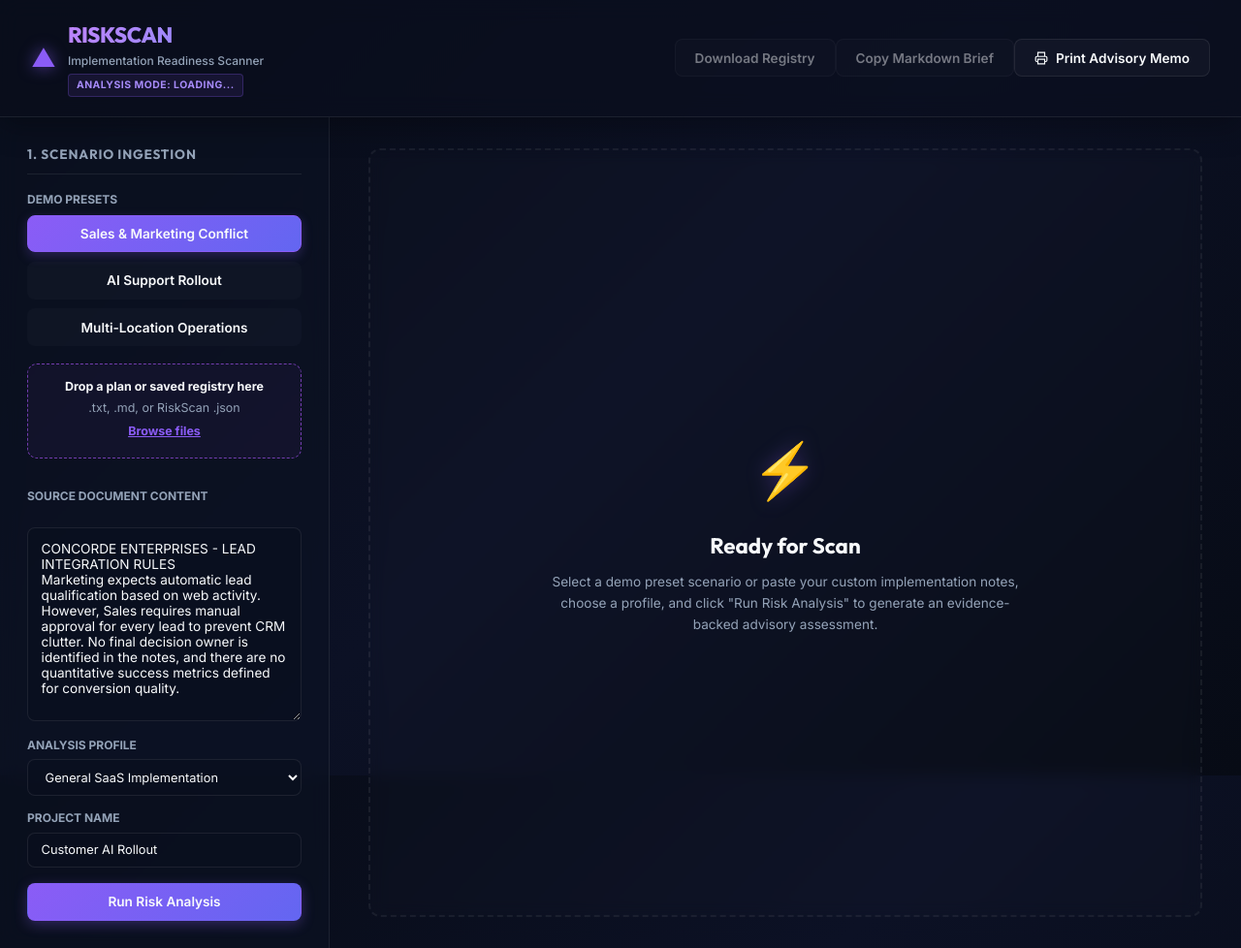
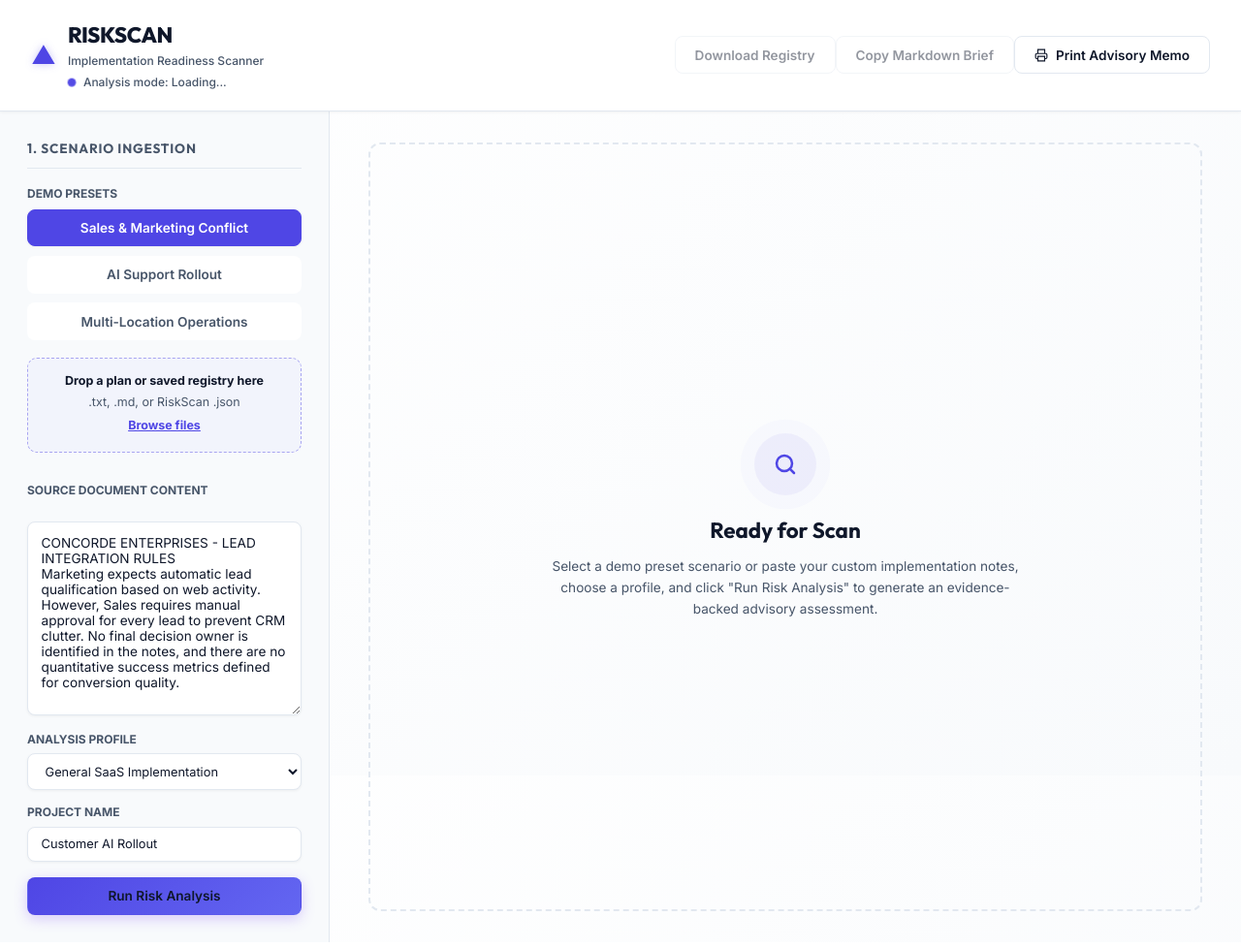
Before and after one commit to rouguemuse/implementation-risk-scanner, a website: page public/index.html in a window 1280 px wide. Shown: the whole page at 97% size. Drawn offline with Linux system fonts and the light colour scheme; no server answers.

Commit message:
style: implement Nordic Electric light theme variables, clean headers, Outlined buttons, and radar scanning pulse empty state

```diff
--- a/public/index.html
+++ b/public/index.html
@@ -19,7 +19,10 @@
         <div>
           <h1>RISKSCAN</h1>
           <p class="subtitle">Implementation Readiness Scanner</p>
-          <span id="provider-badge" class="badge badge-purple" style="display: inline-block; margin-top: 0.25rem;">Analysis mode: Loading...</span>
+          <div class="analysis-mode-indicator">
+            <span class="pulse-dot"></span>
+            <span id="provider-badge">Analysis mode: Loading...</span>
+          </div>
         </div>
       </div>
 
@@ -101,7 +104,9 @@
 
         <!-- Empty State -->
         <div id="results-empty" class="empty-state">
-          <div class="empty-icon">⚡</div>
+          <div class="empty-icon">
+            <svg width="24" height="24" viewBox="0 0 24 24" fill="none" stroke="currentColor" stroke-width="2.5" stroke-linecap="round" stroke-linejoin="round"><circle cx="11" cy="11" r="8"></circle><line x1="21" y1="21" x2="16.65" y2="16.65"></line></svg>
+          </div>
           <h3>Ready for Scan</h3>
           <p>Select a demo preset scenario or paste your custom implementation notes, choose a profile, and click "Run Risk Analysis" to generate an evidence-backed advisory assessment.</p>
         </div>
--- a/public/reviewer-workflow.css
+++ b/public/reviewer-workflow.css
@@ -11,11 +11,11 @@
 }
 
 .dropzone-area {
-  border: 1px dashed rgba(168, 85, 247, 0.65);
+  border: 1px dashed rgba(79, 70, 229, 0.45);
   border-radius: 10px;
   padding: 0.9rem;
   margin-bottom: 0.9rem;
-  background: rgba(168, 85, 247, 0.05);
+  background: rgba(79, 70, 229, 0.03);
   cursor: pointer;
   transition: border-color 160ms ease, background-color 160ms ease, transform 160ms ease;
 }
@@ -23,8 +23,8 @@
 .dropzone-area:hover,
 .dropzone-area:focus-visible,
 .dropzone-area.drag-over {
-  border-color: var(--color-lime);
-  background: rgba(163, 230, 53, 0.08);
+  border-color: var(--color-purple);
+  background: rgba(79, 70, 229, 0.08);
   transform: translateY(-1px);
   outline: none;
 }
@@ -60,9 +60,9 @@
   gap: 1rem;
   margin-bottom: 1rem;
   padding: 0.9rem 1rem;
-  border: 1px solid rgba(59, 130, 246, 0.45);
+  border: 1px solid rgba(79, 70, 229, 0.35);
   border-radius: 10px;
-  background: rgba(59, 130, 246, 0.07);
+  background: rgba(79, 70, 229, 0.04);
 }
 
 .comparison-banner[hidden] {
@@ -88,7 +88,7 @@
 .btn-clear-comp {
   width: 1.75rem;
   height: 1.75rem;
-  border: 1px solid var(--border-light);
+  border: 1px solid var(--border-color);
   border-radius: 50%;
   background: var(--bg-surface);
   color: var(--text-muted);
@@ -97,22 +97,22 @@
 }
 
 .comparison-new {
-  background: rgba(34, 197, 94, 0.14);
+  background: rgba(34, 197, 94, 0.11);
   color: #16a34a;
-  border: 1px solid rgba(34, 197, 94, 0.35);
+  border: 1px solid rgba(34, 197, 94, 0.3);
 }
 
 .comparison-active {
-  background: rgba(59, 130, 246, 0.1);
-  color: #2563eb;
-  border: 1px solid rgba(59, 130, 246, 0.25);
+  background: rgba(79, 70, 229, 0.08);
+  color: var(--color-purple);
+  border: 1px solid rgba(79, 70, 229, 0.25);
 }
 
 .override-badge,
 .inline-override {
-  background: rgba(168, 85, 247, 0.13);
+  background: rgba(79, 70, 229, 0.08);
   color: var(--color-purple);
-  border: 1px solid rgba(168, 85, 247, 0.35);
+  border: 1px solid rgba(79, 70, 229, 0.25);
 }
 
 .inline-override {
@@ -135,9 +135,9 @@
 .condition-code {
   display: inline-flex;
   padding: 0.16rem 0.38rem;
-  border: 1px solid var(--border-light);
+  border: 1px solid var(--border-color);
   border-radius: 999px;
-  background: var(--bg-surface-elevated);
+  background: var(--bg-surface);
   font-size: 0.66rem;
   line-height: 1.2;
 }
@@ -148,7 +148,7 @@
   gap: 0.45rem;
   margin-top: 0.8rem;
   padding: 0.65rem;
-  border: 1px solid var(--border-light);
+  border: 1px solid var(--border-color);
   border-radius: 8px;
   background: rgba(148, 163, 184, 0.06);
   font-size: 0.72rem;
@@ -198,7 +198,7 @@
 .control-grid input[type="date"] {
   width: 100%;
   min-height: 2.1rem;
-  border: 1px solid var(--border-light);
+  border: 1px solid var(--border-color);
   border-radius: 6px;
   padding: 0.42rem 0.5rem;
   background: var(--bg-surface);
--- a/public/styles.css
+++ b/public/styles.css
@@ -2,29 +2,29 @@
 
 /* Variables & Reset */
 :root {
-  --bg-main: #090d16;
-  --bg-gradient: linear-gradient(135deg, #070b15 0%, #0c1125 50%, #070b15 100%);
-  --bg-panel: rgba(17, 25, 44, 0.75);
-  --bg-active: rgba(255, 255, 255, 0.08);
-  --border-color: rgba(255, 255, 255, 0.08);
+  --bg-main: #ffffff;
+  --bg-gradient: linear-gradient(135deg, #ffffff 0%, #f8fafc 100%);
+  --bg-panel: #ffffff;
+  --bg-active: rgba(79, 70, 229, 0.08);
+  --border-color: #e2e8f0;
 
-  --text-main: #f8fafc;
-  --text-muted: #94a3b8;
+  --text-main: #0f172a;
+  --text-muted: #475569;
 
-  --color-purple: #8b5cf6;
-  --color-purple-hover: #7c3aed;
+  --color-purple: #4f46e5;
+  --color-purple-hover: #4338ca;
   --color-indigo: #6366f1;
   --color-green: #10b981;
-  --color-green-light: #064e3b;
+  --color-green-light: #d1fae5;
   --color-amber: #f59e0b;
   --color-red: #ef4444;
 
   --font-heading: 'Outfit', -apple-system, BlinkMacSystemFont, "Segoe UI", sans-serif;
   --font-body: 'Inter', -apple-system, BlinkMacSystemFont, "Segoe UI", sans-serif;
 
-  --shadow-sm: 0 2px 8px rgba(0, 0, 0, 0.2);
-  --shadow-md: 0 8px 30px rgba(0, 0, 0, 0.3);
-  --shadow-lg: 0 20px 40px rgba(0, 0, 0, 0.4);
+  --shadow-sm: 0 1px 3px rgba(0,0,0,0.05);
+  --shadow-md: 0 4px 6px -1px rgba(0,0,0,0.05), 0 2px 4px -1px rgba(0,0,0,0.03);
+  --shadow-lg: 0 10px 15px -3px rgba(0,0,0,0.05), 0 4px 6px -2px rgba(0,0,0,0.03);
 
   --radius-sm: 4px;
   --radius-md: 8px;
@@ -61,11 +61,9 @@ body {
   justify-content: space-between;
   align-items: center;
   padding: 1.25rem 2rem;
-  background: rgba(10, 15, 30, 0.7);
-  backdrop-filter: blur(12px);
-  -webkit-backdrop-filter: blur(12px);
+  background: #ffffff;
   border-bottom: 1px solid var(--border-color);
-  box-shadow: var(--shadow-md);
+  box-shadow: var(--shadow-sm);
   position: sticky;
   top: 0;
   z-index: 100;
@@ -82,9 +80,7 @@ body {
   font-size: 1.4rem;
   font-weight: 800;
   letter-spacing: -0.02em;
-  background: linear-gradient(135deg, #c084fc 0%, #818cf8 100%);
-  -webkit-background-clip: text;
-  -webkit-text-fill-color: transparent;
+  color: var(--text-main);
   display: flex;
   align-items: center;
   gap: 0.5rem;
@@ -93,7 +89,7 @@ body {
 .logo-icon {
   font-size: 1.6rem;
   color: var(--color-purple);
-  filter: drop-shadow(0 0 8px rgba(139, 92, 246, 0.6));
+  filter: drop-shadow(0 0 4px rgba(79, 70, 229, 0.3));
 }
 
 .subtitle {
@@ -101,6 +97,31 @@ body {
   font-size: 0.75rem;
   color: var(--text-muted);
   font-weight: 500;
+}
+
+.analysis-mode-indicator {
+  display: flex;
+  align-items: center;
+  gap: 0.5rem;
+  font-size: 0.75rem;
+  font-weight: 500;
+  color: var(--text-muted);
+  margin-top: 0.25rem;
+}
+
+.pulse-dot {
+  width: 8px;
+  height: 8px;
+  background-color: var(--color-purple);
+  border-radius: 50%;
+  display: inline-block;
+  animation: pulse 1.5s infinite;
+}
+
+@keyframes pulse {
+  0% { transform: scale(0.9); opacity: 0.6; }
+  50% { transform: scale(1.1); opacity: 1; }
+  100% { transform: scale(0.9); opacity: 0.6; }
 }
 
 .header-controls {
@@ -117,9 +138,7 @@ body {
 
 /* Sidebar */
 .sidebar {
-  background: rgba(13, 19, 36, 0.6);
-  backdrop-filter: blur(10px);
-  -webkit-backdrop-filter: blur(10px);
+  background: #f8fafc;
   border-right: 1px solid var(--border-color);
   padding: 1.75rem;
   display: flex;
@@ -165,9 +184,9 @@ body {
   text-align: left;
   padding: 0.65rem 1rem;
   font-size: 0.8rem;
-  background: rgba(255, 255, 255, 0.02);
-  border: 1px solid var(--border-color);
-  color: var(--text-main);
+  background: #ffffff;
+  border: 1px solid #cbd5e1;
+  color: var(--text-muted);
   cursor: pointer;
   border-radius: var(--radius-md);
   transition: all 0.2s cubic-bezier(0.4, 0, 0.2, 1);
@@ -176,16 +195,17 @@ body {
 }
 
 .btn-preset:hover {
-  border-color: rgba(139, 92, 246, 0.5);
-  background: rgba(255, 255, 255, 0.04);
+  border-color: var(--color-purple);
+  background: rgba(79, 70, 229, 0.04);
   transform: translateX(2px);
 }
 
 .btn-preset.active-preset {
-  background: linear-gradient(135deg, var(--color-purple) 0%, var(--color-indigo) 100%);
+  background: var(--color-purple);
+  color: #ffffff;
   border-color: var(--color-purple);
   font-weight: 600;
-  box-shadow: 0 4px 12px rgba(139, 92, 246, 0.25);
+  box-shadow: var(--shadow-sm);
 }
 
 /* Input Form */
@@ -198,7 +218,7 @@ body {
 textarea {
   width: 100%;
   height: 200px;
-  background-color: rgba(10, 15, 30, 0.6);
+  background-color: #ffffff;
   border: 1px solid var(--border-color);
   color: var(--text-main);
   font-family: var(--font-body);
@@ -207,13 +227,14 @@ textarea {
   resize: vertical;
   font-size: 0.85rem;
   transition: all 0.2s ease;
+  box-shadow: 0 1px 3px rgba(0,0,0,0.05);
 }
 
 textarea:focus, select:focus, input[type="text"]:focus {
   outline: none;
   border-color: var(--color-purple);
-  box-shadow: 0 0 0 3px rgba(139, 92, 246, 0.15);
-  background-color: rgba(10, 15, 30, 0.85);
+  box-shadow: 0 0 0 3px rgba(79, 70, 229, 0.15);
+  background-color: #ffffff;
 }
 
 .form-row {
@@ -236,7 +257,7 @@ textarea:focus, select:focus, input[type="text"]:focus {
 }
 
 select, input[type="text"] {
-  background-color: rgba(10, 15, 30, 0.6);
+  background-color: #ffffff;
   border: 1px solid var(--border-color);
   color: var(--text-main);
   padding: 0.6rem 0.85rem;
@@ -245,6 +266,7 @@ select, input[type="text"] {
   font-family: inherit;
   transition: all 0.2s ease;
   width: 100%;
+  box-shadow: 0 1px 3px rgba(0,0,0,0.05);
 }
 
 /* Buttons */
@@ -379,18 +401,36 @@ select, input[type="text"] {
   text-align: center;
   flex: 1;
   padding: 5rem 2rem;
-  border: 2px dashed rgba(255, 255, 255, 0.06);
+  border: 2px dashed var(--border-color);
   border-radius: var(--radius-lg);
   color: var(--text-muted);
-  background: rgba(255, 255, 255, 0.01);
-  backdrop-filter: blur(8px);
-  -webkit-backdrop-filter: blur(8px);
+  background: var(--bg-surface);
 }
 
 .empty-icon {
-  font-size: 3.5rem;
+  display: flex;
+  align-items: center;
+  justify-content: center;
+  width: 64px;
+  height: 64px;
+  border-radius: 50%;
+  background-color: rgba(79, 70, 229, 0.08);
+  color: var(--color-purple);
+  font-size: 1.5rem;
   margin-bottom: 1.25rem;
-  filter: drop-shadow(0 0 10px rgba(139, 92, 246, 0.3));
+  animation: radar-pulse 2s infinite;
+}
+
+@keyframes radar-pulse {
+  0% {
+    box-shadow: 0 0 0 0 rgba(79, 70, 229, 0.4);
+  }
+  70% {
+    box-shadow: 0 0 0 15px rgba(79, 70, 229, 0);
+  }
+  100% {
+    box-shadow: 0 0 0 0 rgba(79, 70, 229, 0);
+  }
 }
 
 .empty-state h3 {
@@ -755,7 +795,7 @@ select, input[type="text"] {
 }
 
 .evidence-quote {
-  background-color: rgba(0, 0, 0, 0.25);
+  background-color: #f8fafc;
   border-left: 2px solid var(--color-purple);
   padding: 0.6rem 0.85rem;
   font-style: italic;
@@ -766,7 +806,7 @@ select, input[type="text"] {
 }
 
 .risk-card-footer {
-  background-color: rgba(0, 0, 0, 0.15);
+  background-color: #f8fafc;
   border-top: 1px solid var(--border-color);
   padding: 1rem 1.5rem;
 }
@@ -803,7 +843,8 @@ select, input[type="text"] {
 
 .control-item input[type="text"] {
   min-width: 180px;
-  background-color: rgba(10, 15, 30, 0.6);
+  background-color: #ffffff;
+  border: 1px solid var(--border-color);
 }
 
 /* Tables */
@@ -885,7 +926,7 @@ select, input[type="text"] {
 }
 
 .dep-item {
-  background-color: rgba(10, 15, 30, 0.4);
+  background-color: #f8fafc;
   border: 1px solid var(--border-color);
   padding: 0.65rem 0.85rem;
   border-radius: var(--radius-md);
@@ -894,7 +935,7 @@ select, input[type="text"] {
 }
 
 .dep-item:hover {
-  border-color: rgba(255, 255, 255, 0.15);
+  border-color: var(--color-purple);
 }
 
 .dep-item-header {
```
